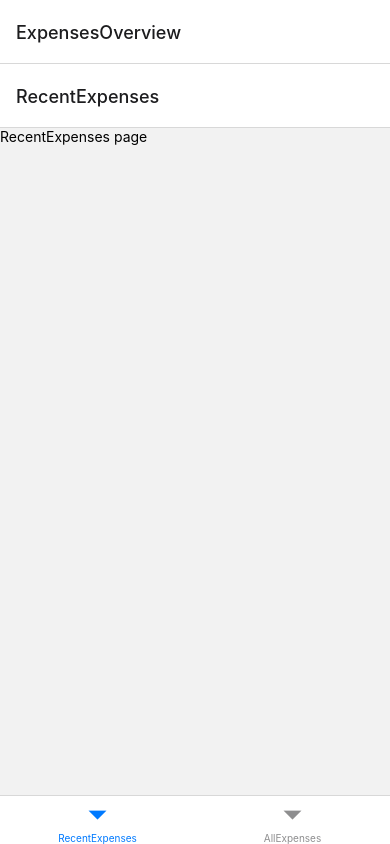
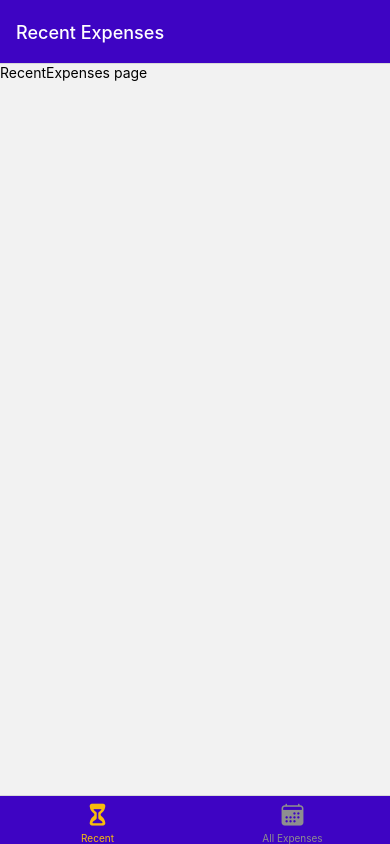
Before and after one commit to AldonIsenberg11/expense-tracker-react-native, a React Native app: screen / in a window 390 px wide. Built offline with nearby package versions, Linux system fonts and the light colour scheme.

Commit message:
Adding Global Colors and update navigation config

```diff
--- a/App.js
+++ b/App.js
@@ -3,18 +3,46 @@
 import { StyleSheet } from 'react-native';
 import { createNativeStackNavigator } from '@react-navigation/native-stack';
 import {createBottomTabNavigator} from '@react-navigation/bottom-tabs';
+import { Ionicons } from '@expo/vector-icons';
+
 import ManageExpense from './screens/ManageExpense';
 import RecentExpenses from './screens/RecentExpenses';
 import AllExpenses from './screens/AllExpenses';
+import { GlobalStyles } from './constants/styles';
 
 const Stack = createNativeStackNavigator();
 const BottomTabs = createBottomTabNavigator();
 
 function ExpensesOverview() {
   return (
-    <BottomTabs.Navigator>
-      <BottomTabs.Screen name='RecentExpenses' component={RecentExpenses} />
-      <BottomTabs.Screen name='AllExpenses' component={AllExpenses} />
+    <BottomTabs.Navigator screenOptions={{
+      headerStyle: { backgroundColor: GlobalStyles.colors.primary500 },
+      headerTintColor: 'white',
+      tabBarStyle: { backgroundColor: GlobalStyles.colors.primary500 },
+      tabBarActiveTintColor: GlobalStyles.colors.accent500,
+    }}>
+      <BottomTabs.Screen
+        name='RecentExpenses'
+        component={RecentExpenses}
+        options={{
+          title: 'Recent Expenses',
+          tabBarLabel: 'Recent',
+          tabBarIcon: ({ color, size }) => (
+            <Ionicons name='hourglass' size={size} color={color} />
+          )
+        }}
+      />
+      <BottomTabs.Screen
+        name='AllExpenses'
+        component={AllExpenses}
+        options={{
+          title: 'All Expenses',
+          tabBarLabel: 'All Expenses',
+          tabBarIcon: ({ color, size }) => (
+            <Ionicons name='calendar' size={size} color={color} />
+          )
+        }}
+      />
     </BottomTabs.Navigator>
   )
 }
@@ -25,8 +53,15 @@
       <StatusBar style='auto' />
       <NavigationContainer>
         <Stack.Navigator initialRouteName='ExpensesOverview'>
-          <Stack.Screen name='ExpensesOverview' component={ExpensesOverview} />
-          <Stack.Screen name='ManageExpense' component={ManageExpense} />
+          <Stack.Screen
+            name='ExpensesOverview'
+            component={ExpensesOverview}
+            options={{ headerShown: false }}
+          />
+          <Stack.Screen
+            name='ManageExpense'
+            component={ManageExpense}
+          />
         </Stack.Navigator>
       </NavigationContainer>
     </>
--- /dev/null
+++ b/constants/styles.js
@@ -0,0 +1,16 @@
+export const GlobalStyles = {
+    colors: {
+      primary50: '#e4d9fd',
+      primary100: '#c6affc',
+      primary200: '#a281f0',
+      primary400: '#5721d4',
+      primary500: '#3e04c3',
+      primary700: '#2d0689',
+      primary800: '#200364',
+      accent500: '#f7bc0c',
+      error50: '#fcc4e4',
+      error500: '#9b095c',
+      gray500: '#39324a',
+      gray700: '#221c30',
+    },
+  };
```
